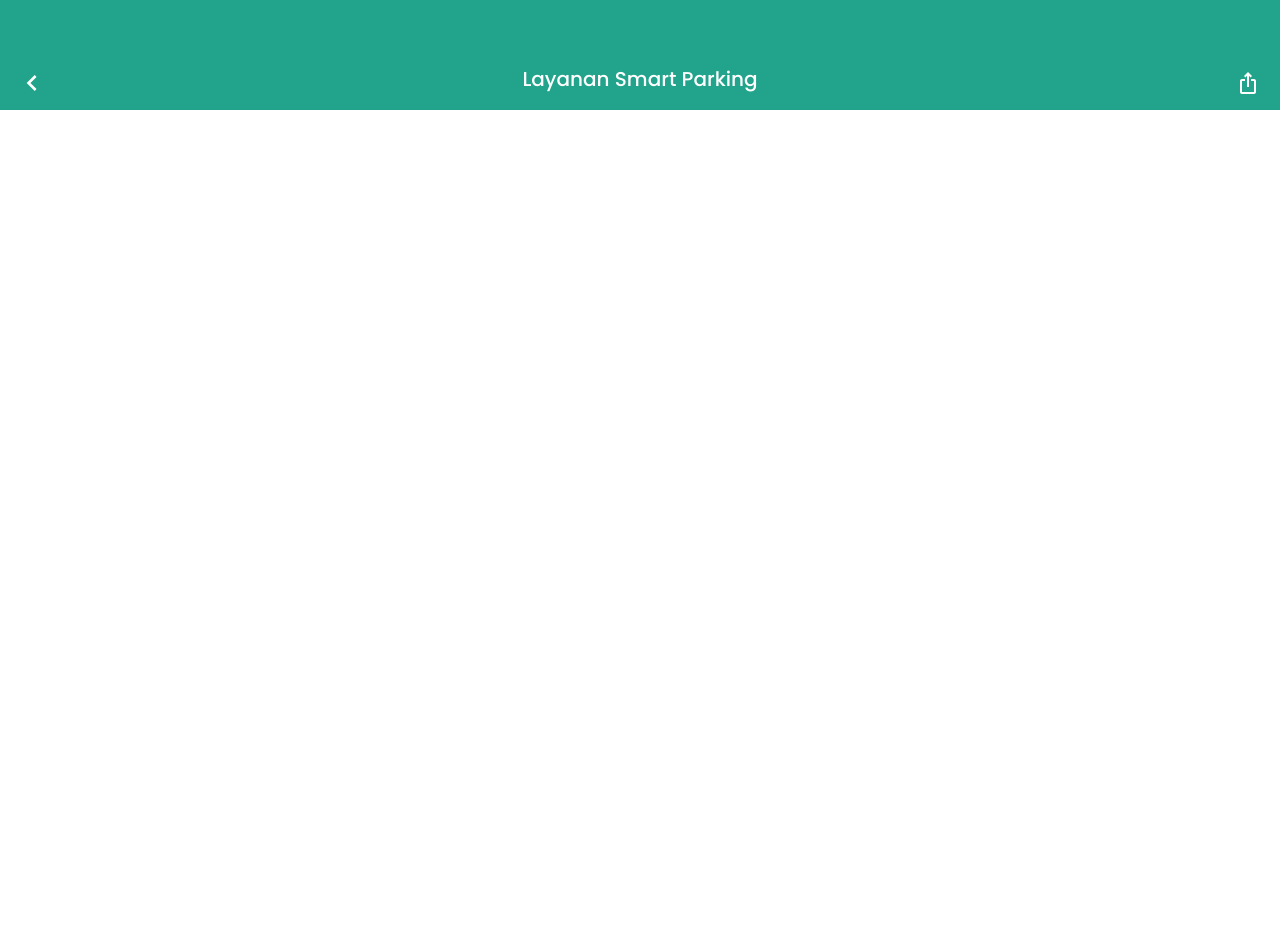
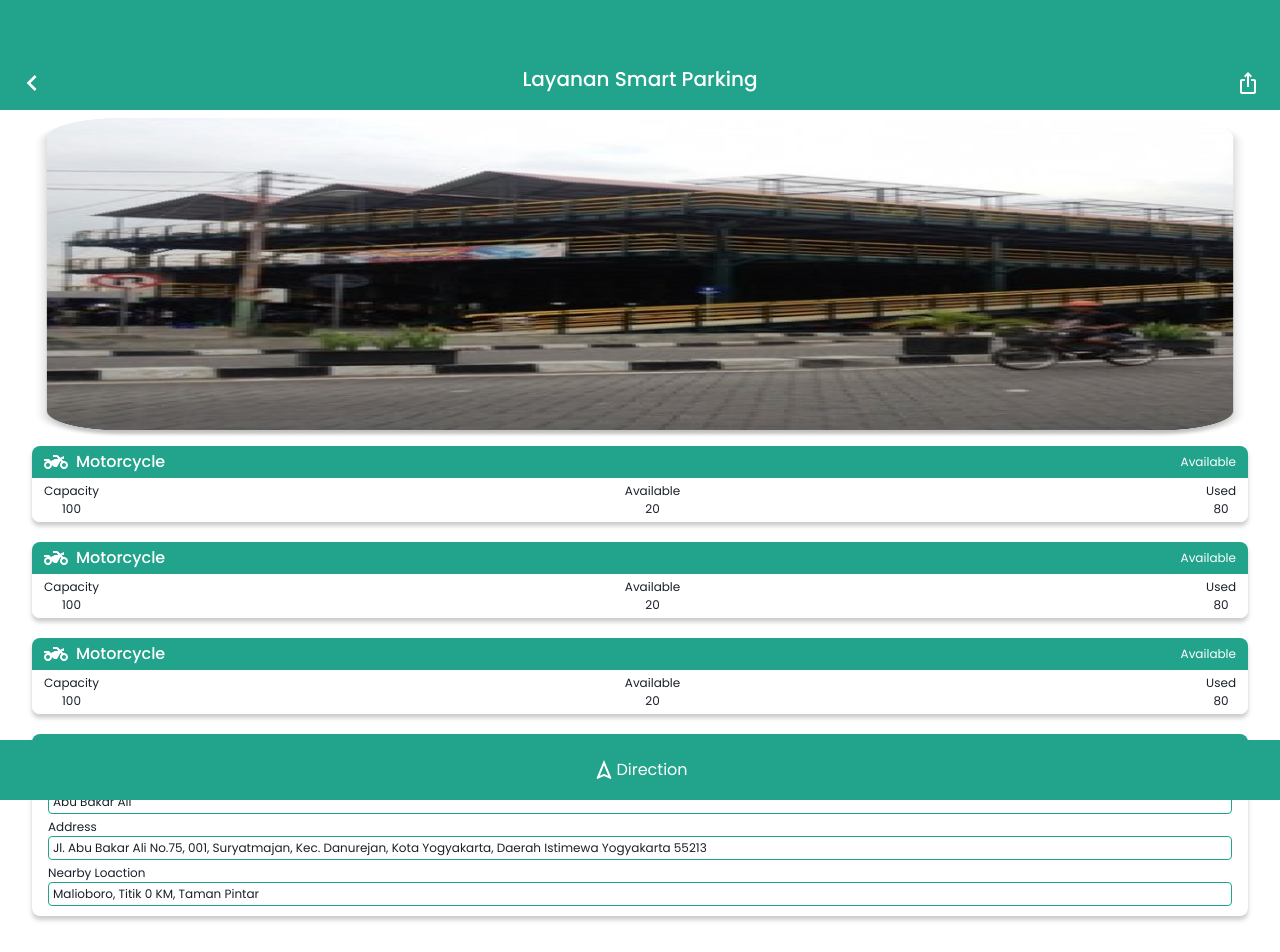
Before and after one commit to riandyhasan/Jogja-Smart-Service, a Next.js app in the folder fe/: page /lot-detail in a window 1280 px wide. Shown: the top 952 px of the page. Before the commit the page ends 800 px from the top, so only its background shows below. Built offline with nearby package versions, Linux system fonts and the light colour scheme.

Commit message:
feat: slicing lot detail

```diff
--- a/fe/pages/api/hello.js
+++ /dev/null
@@ -1,5 +0,0 @@
-// Next.js API route support: https://nextjs.org/docs/api-routes/introduction
-
-export default function handler(req, res) {
-  res.status(200).json({ name: 'John Doe' })
-}
--- a/fe/pages/lot-detail/index.js
+++ b/fe/pages/lot-detail/index.js
@@ -1,7 +1,88 @@
+import { Box, Flex, Input, Text } from '@chakra-ui/react';
+import DetailCard from '../../src/components/Card/DetailCard';
 import GreenHeader from '../../src/components/GreenHeader';
+import TwoWheelerOutlinedIcon from '@mui/icons-material/TwoWheelerOutlined';
+import TimeToLeaveIcon from '@mui/icons-material/TimeToLeave';
+import DirectionsBusFilledIcon from '@mui/icons-material/DirectionsBusFilled';
+import colours from '../../styles/colours';
+import Image from 'next/image';
+import CustomIcon from '../../src/components/CustomIcon';
+import NavigationOutlinedIcon from '@mui/icons-material/NavigationOutlined';
+
+const DATA = [{ title: 'Motorcycle' }, { title: 'Motorcycle' }, { title: 'Motorcycle' }];
 
 const LotDetail = () => {
-  return <GreenHeader searchBar={false} />;
+  return (
+    <Box overflowY={'scroll'}>
+      <GreenHeader searchBar={false} />
+      <Box p={'8px 32px'}>
+        <Flex w={'full'} h={'320px'} pos={'relative'} marginBottom={'8px'}>
+          <Image src={'/image/dummy-place.png'} alt={'Parking Lot Image'} layout={'fill'} />
+        </Flex>
+        {DATA.map((item, idx) => {
+          return (
+            <DetailCard icon={<TwoWheelerOutlinedIcon />} key={idx} title={item.title}>
+              <Flex
+                justifyContent={'space-between'}
+                textAlign={'center'}
+                bg={'white'}
+                borderRadius={'8px 8px 8px 8px'}
+                fontSize={'12px'}
+                p={'4px 12px'}>
+                <Box>
+                  <Text>Capacity</Text>
+                  <Text>100</Text>
+                </Box>
+                <Box>
+                  <Text>Available</Text>
+                  <Text>20</Text>
+                </Box>
+                <Box>
+                  <Text>Used</Text>
+                  <Text>80</Text>
+                </Box>
+              </Flex>
+            </DetailCard>
+          );
+        })}
+        <DetailCard title={'Detail Information'}>
+          <Box p={'6px 16px'} fontSize={'12px'}>
+            <Box marginBottom={'4px'}>
+              <Text>Name</Text>
+              <Text borderRadius={'4px'} border={`1px solid ${colours.custom3}`} p={'2px 4px'}>
+                Abu Bakar Ali
+              </Text>
+            </Box>
+            <Box marginBottom={'4px'}>
+              <Text>Address</Text>
+              <Text borderRadius={'4px'} border={`1px solid ${colours.custom3}`} p={'2px 4px'}>
+                Jl. Abu Bakar Ali No.75, 001, Suryatmajan, Kec. Danurejan, Kota Yogyakarta, Daerah Istimewa Yogyakarta
+                55213
+              </Text>
+            </Box>
+            <Box marginBottom={'4px'}>
+              <Text>Nearby Loaction</Text>
+              <Text borderRadius={'4px'} border={`1px solid ${colours.custom3}`} p={'2px 4px'}>
+                Malioboro, Titik 0 KM, Taman Pintar
+              </Text>
+            </Box>
+          </Box>
+        </DetailCard>
+      </Box>
+      <Box h={'60px'}></Box>
+      <Flex
+        alignItems={'center'}
+        justifyContent={'center'}
+        bg={colours.custom3}
+        h={'60px'}
+        pos={'fixed'}
+        bottom={0}
+        w={'full'}>
+        <CustomIcon iconComp={<NavigationOutlinedIcon sx={{ color: 'white' }} />} />
+        <Text color={'white'}>Direction</Text>
+      </Flex>
+    </Box>
+  );
 };
 
 export default LotDetail;
--- a/fe/pages/smart-parking/index.js
+++ b/fe/pages/smart-parking/index.js
@@ -36,7 +36,7 @@ const SmartParking = () => {
   return (
     <Box>
       <GreenHeader searchBar={true} setSearchValue={setSearchValue} />
-      {searchValue != '' || (
+      {searchValue != '' && (
         <Box p={'16px 40px'}>
           <Text fontSize={'14px'} fontWeight={'medium'} marginBottom={'24px'}>
             Result for "{searchValue}"
--- /dev/null
+++ b/fe/src/components/Card/DetailCard/index.js
@@ -0,0 +1,33 @@
+import { Box, Flex, Text } from '@chakra-ui/react';
+import colours from '../../../../styles/colours';
+import CustomIcon from '../../CustomIcon';
+
+const DetailCard = ({ icon, children, title }) => {
+  return (
+    <Box
+      sx={{ filter: 'drop-shadow(0px 4px 2px rgba(0, 0, 0, 0.2))' }}
+      bg={'white'}
+      borderRadius={'8px 8px 8px 8px'}
+      marginBottom={'20px'}>
+      <Flex
+        bg={colours.custom3}
+        justifyContent={'space-between'}
+        borderRadius={'8px 8px 0px 0px'}
+        color={'white'}
+        p={'4px 12px'}>
+        <Flex>
+          {icon && <CustomIcon iconComp={icon} />}
+          <Text fontWeight={'medium'} marginLeft={'8px'}>
+            {title}
+          </Text>
+        </Flex>
+        <Text fontSize={'12px'} lineHeight={'24px'}>
+          Available
+        </Text>
+      </Flex>
+      {children}
+    </Box>
+  );
+};
+
+export default DetailCard;
--- a/fe/src/components/GreenHeader/index.js
+++ b/fe/src/components/GreenHeader/index.js
@@ -11,7 +11,13 @@ const GreenHeader = ({ searchBar, setSearchValue }) => {
   const router = useRouter();
 
   return (
-    <Box bg={colours.custom3} padding={`64px 20px ${searchBar ? '15px' : '8px'} 20px`}>
+    <>
+      <Box
+        bg={colours.custom3}
+        padding={`64px 20px ${searchBar ? '15px' : '8px'} 20px`}
+        pos={'fixed'}
+        w={'full'}
+        zIndex={10}>
         {searchBar ? (
           <>
             <Flex marginBottom={'30px'} alignItems={'center'}>
@@ -63,6 +69,8 @@ const GreenHeader = ({ searchBar, setSearchValue }) => {
           </>
         )}
       </Box>
+      <Box h={'110px'}></Box>
+    </>
   );
 };
 
```
Also changed, not shown: fe/pages/home/index.js (+2 -6 lines), fe/src/services/index.js (added, +9 -0 lines), fe/public/image/dummy-place.png (added). Lines whose indentation alone changed are shown as unchanged.
